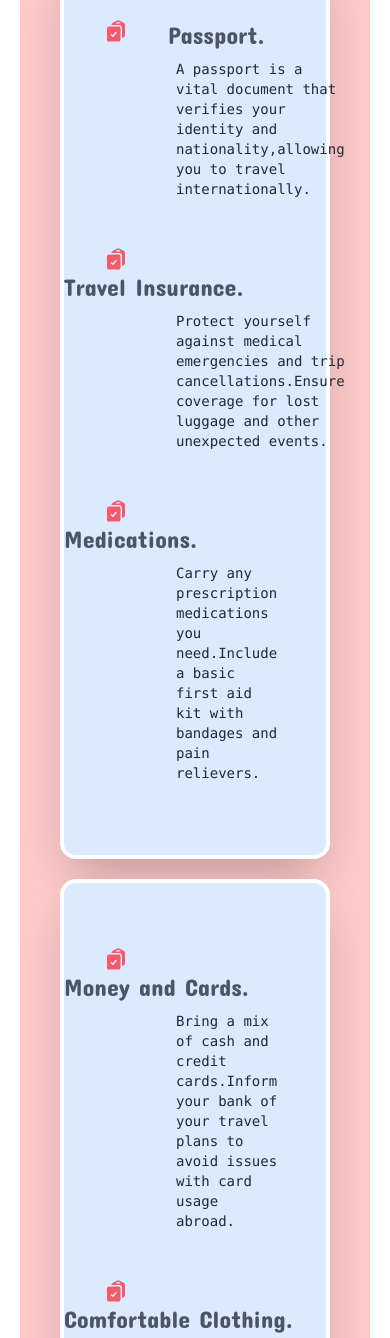
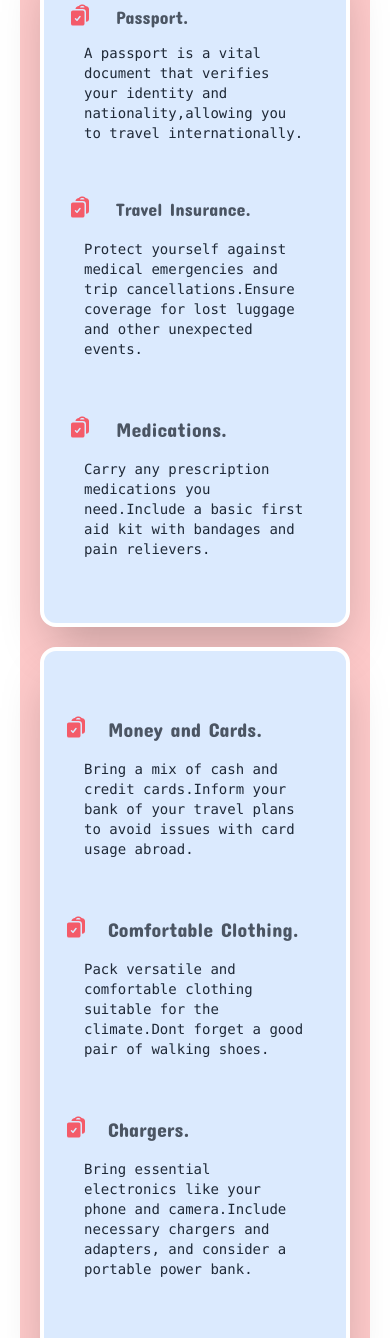
Before and after one commit to AMDHAAROON/Tourism-website, a website: page src/index.html in a window 390 px wide. Shown: the part 7200-8538 px from the top of the page. Drawn offline with Linux system fonts and the light colour scheme; a web font is replaced by a local one.

Commit message:
making TC section responsive

```diff
--- a/src/index.html
+++ b/src/index.html
@@ -12,8 +12,8 @@
         <meta name="viewport" content="width=device-width, initial-scale=1">
         <link rel="stylesheet" href="./style.css">
     </head>
-    <body class="p-5 md:p-8 text-gray-800">
-     <section class="bg-sblue2 rounded-2xl p-5 mb-10">
+    <body class="p-5 md:p-8 text-gray-800 dark">
+     <section class="bg-sblue2  rounded-2xl p-5 mb-10 " id="hero" >
         <div class="container mx-auto">
             <div class="flex">
                 <a href="index.html" class="text-4xl font-true pr-5 border-r border-sblue mr-5 pb-2">Tickit</a>
@@ -25,10 +25,10 @@
 
                 </button>
                 <ul class="lg:flex hidden ">
-                    <li class="pr-5"><a class="px-3 font-semibold py-2 border border-sblue2 cursor-pointer hover:border-sblue rounded-2xl">HOME</a></li>
-                    <li class="pr-5"><a class="px-3 font-semibold py-2 border border-sblue2 cursor-pointer hover:border-sblue rounded-2xl">ABOUT</a></li>
-                    <li class="pr-5"><a class="px-3 font-semibold py-2 border border-sblue2 cursor-pointer hover:border-sblue rounded-2xl">SERVICE</a></li>
-                    <li class="pr-5"><a class="px-3 font-semibold py-2 border border-sblue2 cursor-pointer hover:border-sblue rounded-2xl">PACKAGES</a></li>
+                    <li class="pr-5"><a class="px-3 font-semibold py-2 border border-sblue2 cursor-pointer hover:border-sblue rounded-2xl" href="#">HOME</a></li>
+                    <li class="pr-5"><a class="px-3 font-semibold py-2 border border-sblue2 cursor-pointer hover:border-sblue rounded-2xl" href="#">ABOUT</a></li>
+                    <li class="pr-5"><a class="px-3 font-semibold py-2 border border-sblue2 cursor-pointer hover:border-sblue rounded-2xl" href="#">SERVICE</a></li>
+                    <li class="pr-5"><a class="px-3 font-semibold py-2 border border-sblue2 cursor-pointer hover:border-sblue rounded-2xl" href="#">PACKAGES</a></li>
                 </ul>
                </div>
                 <a href="" class="text-medium bg-sred p-2 text-white rounded-2xl font-bold ml-auto flex my-auto">
@@ -73,7 +73,7 @@
         </div>
         </div>
      </section>
-     <section class="bg-gray-300 rounded-2xl p-5 mb-10">
+     <section class="bg-gray-300 rounded-2xl p-5 mb-10"id="services">
  <div class="container mx-auto ">
     <div class=" py-16 lg:py-25">
         <h2 class="text-center text-3xl lg:text-5xl font-marker text-white">
@@ -85,7 +85,7 @@
     </div>
     <div class="flex flex-wrap pb-16 lg:pb-28 justify-center">
 <div class="l:w-full lg:w-1/2 xl:w-1/3 py-5 lg:p-5">
-<div class="bg-swhite p-10 rounded-2xl shadow-lg">
+<div class="bg-swhite  p-10 rounded-2xl shadow-lg">
     <svg xmlns="http://www.w3.org/2000/svg" viewBox="0 0 24 24" class="h-16 w-16 mb-12  text-sblue" fill="currentColor" class="size-6">
         <path fill-rule="evenodd" d="M12 2.25a.75.75 0 0 1 .75.75v.756a49.106 49.106 0 0 1 9.152 1 .75.75 0 0 1-.152 1.485h-1.918l2.474 10.124a.75.75 0 0 1-.375.84A6.723 6.723 0 0 1 18.75 18a6.723 6.723 0 0 1-3.181-.795.75.75 0 0 1-.375-.84l2.474-10.124H12.75v13.28c1.293.076 2.534.343 3.697.776a.75.75 0 0 1-.262 1.453h-8.37a.75.75 0 0 1-.262-1.453c1.162-.433 2.404-.7 3.697-.775V6.24H6.332l2.474 10.124a.75.75 0 0 1-.375.84A6.723 6.723 0 0 1 5.25 18a6.723 6.723 0 0 1-3.181-.795.75.75 0 0 1-.375-.84L4.168 6.241H2.25a.75.75 0 0 1-.152-1.485 49.105 49.105 0 0 1 9.152-1V3a.75.75 0 0 1 .75-.75Zm4.878 13.543 1.872-7.662 1.872 7.662h-3.744Zm-9.756 0L5.25 8.131l-1.872 7.662h3.744Z" clip-rule="evenodd" />
       </svg>
@@ -125,7 +125,7 @@ We believe in transparent pricing with no hidden fees, ensuring you can plan you
     </div>
  </div>
     </section>
-    <section class="  rounded-2xl p-5 mb-10  ">
+    <section class="  rounded-2xl p-5 mb-10  " >
         <div class="container mx-auto p-0 lg:px-28  ">
 <div class="bg-cherry rounded-2xl p-10">
     <h2 class=" font-marker text-2xl text-white text text-center">
@@ -148,7 +148,7 @@ We believe in transparent pricing with no hidden fees, ensuring you can plan you
 </div>
         </div>
     </section>
-    <section class="bg-litemint rounded-2xl py-8 mb-10">
+    <section class="bg-litemint rounded-2xl py-8 mb-10"id="package">
         <div class="container mx-auto  ">
            <div class=" py-16 lg:py-25 ">
                <h2 class="text-center text-3xl lg:text-5xl font-marker text-white">
@@ -268,82 +268,82 @@ We believe in transparent pricing with no hidden fees, ensuring you can plan you
             </p>
            </div>
 
-            <div class=" grid grid-cols-1 lg:grid-cols-2 gap-5  px-10 mt-8 mb-16 ">
+            <div class=" grid grid-cols-1 lg:grid-cols-2 gap-5  px-5 lg:px-10 mt-8 mb-16 ">
 
-<div class="bg-blue-100 rounded-2xl border-4 border-white shadow-2xl  py-16">
+<div class="bg-blue-100 rounded-2xl border-4 border-white shadow-2xl py-12 lg:py-16">
 
     <div class="flex flex-wrap">
 
-        <svg xmlns="http://www.w3.org/2000/svg" viewBox="0 0 24 24" fill="currentColor" class="size-6 mx-10 text-sred">
+        <svg xmlns="http://www.w3.org/2000/svg" viewBox="0 0 24 24" fill="currentColor" class="size-6  mx-6 lg:mx-10 text-sred">
             <path fill-rule="evenodd" d="M7.502 6h7.128A3.375 3.375 0 0 1 18 9.375v9.375a3 3 0 0 0 3-3V6.108c0-1.505-1.125-2.811-2.664-2.94a48.972 48.972 0 0 0-.673-.05A3 3 0 0 0 15 1.5h-1.5a3 3 0 0 0-2.663 1.618c-.225.015-.45.032-.673.05C8.662 3.295 7.554 4.542 7.502 6ZM13.5 3A1.5 1.5 0 0 0 12 4.5h4.5A1.5 1.5 0 0 0 15 3h-1.5Z" clip-rule="evenodd" />
             <path fill-rule="evenodd" d="M3 9.375C3 8.339 3.84 7.5 4.875 7.5h9.75c1.036 0 1.875.84 1.875 1.875v11.25c0 1.035-.84 1.875-1.875 1.875h-9.75A1.875 1.875 0 0 1 3 20.625V9.375Zm9.586 4.594a.75.75 0 0 0-1.172-.938l-2.476 3.096-.908-.907a.75.75 0 0 0-1.06 1.06l1.5 1.5a.75.75 0 0 0 1.116-.062l3-3.75Z" clip-rule="evenodd" />
           </svg>
 
 
-    <span class="mr-7 text-2xl font-marker text-gray-600"> Passport.</span>
-    <span class="font-mono text-sm my-2 mx-28">A passport is a vital document that verifies your identity and nationality,allowing you to travel internationally.</span>
+    <span class=" md:mr-7  text-lg lg:text-2xl font-marker text-gray-600"> Passport.</span>
+    <span class="font-mono text-sm my-3 lg:my-2 mx-10 lg:mx-28">A passport is a vital document that verifies your identity and nationality,allowing you to travel internationally.</span>
 
 </div>
 <div class="flex flex-wrap pt-10">
 
-    <svg xmlns="http://www.w3.org/2000/svg" viewBox="0 0 24 24" fill="currentColor" class="size-6 mx-10 text-sred">
+    <svg xmlns="http://www.w3.org/2000/svg" viewBox="0 0 24 24" fill="currentColor" class="size-6 mx-6 lg:mx-10 text-sred">
         <path fill-rule="evenodd" d="M7.502 6h7.128A3.375 3.375 0 0 1 18 9.375v9.375a3 3 0 0 0 3-3V6.108c0-1.505-1.125-2.811-2.664-2.94a48.972 48.972 0 0 0-.673-.05A3 3 0 0 0 15 1.5h-1.5a3 3 0 0 0-2.663 1.618c-.225.015-.45.032-.673.05C8.662 3.295 7.554 4.542 7.502 6ZM13.5 3A1.5 1.5 0 0 0 12 4.5h4.5A1.5 1.5 0 0 0 15 3h-1.5Z" clip-rule="evenodd" />
         <path fill-rule="evenodd" d="M3 9.375C3 8.339 3.84 7.5 4.875 7.5h9.75c1.036 0 1.875.84 1.875 1.875v11.25c0 1.035-.84 1.875-1.875 1.875h-9.75A1.875 1.875 0 0 1 3 20.625V9.375Zm9.586 4.594a.75.75 0 0 0-1.172-.938l-2.476 3.096-.908-.907a.75.75 0 0 0-1.06 1.06l1.5 1.5a.75.75 0 0 0 1.116-.062l3-3.75Z" clip-rule="evenodd" />
       </svg>
 
 
-<span class="mr-7 text-2xl font-marker text-gray-600"> Travel Insurance.</span>
-<span class="font-mono text-sm my-2 mx-28">Protect yourself against medical emergencies and trip cancellations.Ensure coverage for lost luggage and other unexpected events.</span>
+<span class="mr-7 text-lg lg:text-2xl font-marker text-gray-600"> Travel Insurance.</span>
+<span class="font-mono text-sm my-4 lg:my-2 mx-10 lg:mx-28">Protect yourself against medical emergencies and trip cancellations.Ensure coverage for lost luggage and other unexpected events.</span>
 
 </div>
 <div class="flex flex-wrap pt-10">
 
-    <svg xmlns="http://www.w3.org/2000/svg" viewBox="0 0 24 24" fill="currentColor" class="size-6 mx-10 text-sred">
+    <svg xmlns="http://www.w3.org/2000/svg" viewBox="0 0 24 24" fill="currentColor" class="size-6 mx-6 lg:mx-10 text-sred">
         <path fill-rule="evenodd" d="M7.502 6h7.128A3.375 3.375 0 0 1 18 9.375v9.375a3 3 0 0 0 3-3V6.108c0-1.505-1.125-2.811-2.664-2.94a48.972 48.972 0 0 0-.673-.05A3 3 0 0 0 15 1.5h-1.5a3 3 0 0 0-2.663 1.618c-.225.015-.45.032-.673.05C8.662 3.295 7.554 4.542 7.502 6ZM13.5 3A1.5 1.5 0 0 0 12 4.5h4.5A1.5 1.5 0 0 0 15 3h-1.5Z" clip-rule="evenodd" />
         <path fill-rule="evenodd" d="M3 9.375C3 8.339 3.84 7.5 4.875 7.5h9.75c1.036 0 1.875.84 1.875 1.875v11.25c0 1.035-.84 1.875-1.875 1.875h-9.75A1.875 1.875 0 0 1 3 20.625V9.375Zm9.586 4.594a.75.75 0 0 0-1.172-.938l-2.476 3.096-.908-.907a.75.75 0 0 0-1.06 1.06l1.5 1.5a.75.75 0 0 0 1.116-.062l3-3.75Z" clip-rule="evenodd" />
       </svg>
 
 
-<span class="mr-7 text-2xl font-marker text-gray-600"> Medications.</span>
-<span class="font-mono text-sm my-2 mx-28">Carry any prescription medications you need.Include a basic first aid kit with bandages and pain relievers.</span>
+<span class="mr-7 text-xl lg:text-2xl font-marker text-gray-600"> Medications.</span>
+<span class="font-mono text-sm my-4 lg:my-2  mx-10 lg:mx-28 ">Carry any prescription medications you need.Include a basic first aid kit with bandages and pain relievers.</span>
 
 </div>
 </div>
 <div class="bg-blue-100 rounded-2xl border-4 border-white  shadow-2xl py-16">
     <div class="flex flex-wrap">
 
-        <svg xmlns="http://www.w3.org/2000/svg" viewBox="0 0 24 24" fill="currentColor" class="size-6 mx-10 text-sred">
+        <svg xmlns="http://www.w3.org/2000/svg" viewBox="0 0 24 24" fill="currentColor" class="size-6 mx-5 lg:mx-10 text-sred">
             <path fill-rule="evenodd" d="M7.502 6h7.128A3.375 3.375 0 0 1 18 9.375v9.375a3 3 0 0 0 3-3V6.108c0-1.505-1.125-2.811-2.664-2.94a48.972 48.972 0 0 0-.673-.05A3 3 0 0 0 15 1.5h-1.5a3 3 0 0 0-2.663 1.618c-.225.015-.45.032-.673.05C8.662 3.295 7.554 4.542 7.502 6ZM13.5 3A1.5 1.5 0 0 0 12 4.5h4.5A1.5 1.5 0 0 0 15 3h-1.5Z" clip-rule="evenodd" />
             <path fill-rule="evenodd" d="M3 9.375C3 8.339 3.84 7.5 4.875 7.5h9.75c1.036 0 1.875.84 1.875 1.875v11.25c0 1.035-.84 1.875-1.875 1.875h-9.75A1.875 1.875 0 0 1 3 20.625V9.375Zm9.586 4.594a.75.75 0 0 0-1.172-.938l-2.476 3.096-.908-.907a.75.75 0 0 0-1.06 1.06l1.5 1.5a.75.75 0 0 0 1.116-.062l3-3.75Z" clip-rule="evenodd" />
           </svg>
 
 
-    <span class="mr-7 text-2xl font-marker text-gray-600"> Money and Cards.</span>
-    <span class="font-mono text-sm my-2 mx-28">Bring a mix of cash and credit cards.Inform your bank of your travel plans to avoid issues with card usage abroad.</span>
+    <span class="mr-7 text-xl lg:text-2xl font-marker text-gray-600"> Money and Cards.</span>
+    <span class="font-mono text-sm my-4 lg:my-2 mx-10 lg:mx-28">Bring a mix of cash and credit cards.Inform your bank of your travel plans to avoid issues with card usage abroad.</span>
 
 </div>
 <div class="flex flex-wrap pt-10">
 
-    <svg xmlns="http://www.w3.org/2000/svg" viewBox="0 0 24 24" fill="currentColor" class="size-6 mx-10 text-sred">
+    <svg xmlns="http://www.w3.org/2000/svg" viewBox="0 0 24 24" fill="currentColor" class="size-6 mx-5 lg:mx-10 text-sred">
         <path fill-rule="evenodd" d="M7.502 6h7.128A3.375 3.375 0 0 1 18 9.375v9.375a3 3 0 0 0 3-3V6.108c0-1.505-1.125-2.811-2.664-2.94a48.972 48.972 0 0 0-.673-.05A3 3 0 0 0 15 1.5h-1.5a3 3 0 0 0-2.663 1.618c-.225.015-.45.032-.673.05C8.662 3.295 7.554 4.542 7.502 6ZM13.5 3A1.5 1.5 0 0 0 12 4.5h4.5A1.5 1.5 0 0 0 15 3h-1.5Z" clip-rule="evenodd" />
         <path fill-rule="evenodd" d="M3 9.375C3 8.339 3.84 7.5 4.875 7.5h9.75c1.036 0 1.875.84 1.875 1.875v11.25c0 1.035-.84 1.875-1.875 1.875h-9.75A1.875 1.875 0 0 1 3 20.625V9.375Zm9.586 4.594a.75.75 0 0 0-1.172-.938l-2.476 3.096-.908-.907a.75.75 0 0 0-1.06 1.06l1.5 1.5a.75.75 0 0 0 1.116-.062l3-3.75Z" clip-rule="evenodd" />
       </svg>
 
 
-<span class="mr-7 text-2xl font-marker text-gray-600"> Comfortable Clothing.</span>
-<span class="font-mono text-sm my-2 mx-28">Pack versatile and comfortable clothing suitable for the climate.Dont forget a good pair of walking shoes.</span>
+<span class="mr-7 text-xl lg:text-2xl font-marker text-gray-600"> Comfortable Clothing.</span>
+<span class="font-mono text-sm my-4 lg:my-2 mx-10 lg:mx-28">Pack versatile and comfortable clothing suitable for the climate.Dont forget a good pair of walking shoes.</span>
 
 </div>
 <div class="flex flex-wrap pt-10">
 
-    <svg xmlns="http://www.w3.org/2000/svg" viewBox="0 0 24 24" fill="currentColor" class="size-6 mx-10 text-sred">
+    <svg xmlns="http://www.w3.org/2000/svg" viewBox="0 0 24 24" fill="currentColor" class="size-6 mx-5 lg:mx-10 text-sred">
         <path fill-rule="evenodd" d="M7.502 6h7.128A3.375 3.375 0 0 1 18 9.375v9.375a3 3 0 0 0 3-3V6.108c0-1.505-1.125-2.811-2.664-2.94a48.972 48.972 0 0 0-.673-.05A3 3 0 0 0 15 1.5h-1.5a3 3 0 0 0-2.663 1.618c-.225.015-.45.032-.673.05C8.662 3.295 7.554 4.542 7.502 6ZM13.5 3A1.5 1.5 0 0 0 12 4.5h4.5A1.5 1.5 0 0 0 15 3h-1.5Z" clip-rule="evenodd" />
         <path fill-rule="evenodd" d="M3 9.375C3 8.339 3.84 7.5 4.875 7.5h9.75c1.036 0 1.875.84 1.875 1.875v11.25c0 1.035-.84 1.875-1.875 1.875h-9.75A1.875 1.875 0 0 1 3 20.625V9.375Zm9.586 4.594a.75.75 0 0 0-1.172-.938l-2.476 3.096-.908-.907a.75.75 0 0 0-1.06 1.06l1.5 1.5a.75.75 0 0 0 1.116-.062l3-3.75Z" clip-rule="evenodd" />
       </svg>
 
 
-<span class="mr-7 text-2xl font-marker text-gray-600"> Chargers.</span>
-<span class="font-mono text-sm my-2 mx-28">Bring essential electronics like your phone and camera.Include necessary chargers and adapters, and consider a portable power bank.</span>
+<span class="mr-7 text-xl lg:text-2xl font-marker text-gray-600"> Chargers.</span>
+<span class="font-mono text-sm my-4 lg:my-2 mx-10 lg:mx-28">Bring essential electronics like your phone and camera.Include necessary chargers and adapters, and consider a portable power bank.</span>
 
 </div>
 
@@ -354,5 +354,9 @@ We believe in transparent pricing with no hidden fees, ensuring you can plan you
            </div>
 
      </section>
+     <section class="bg-red-200 rounded-2xl py-8 mb-20">
+        <div class="container mx-auto  ">
+            </div>
+            </section>
     </body>
 </html>
--- a/src/input.css
+++ b/src/input.css
@@ -7,3 +7,6 @@
 @tailwind base;
 @tailwind components;
 @tailwind utilities;
+/* html{
+    scroll-behavior: smooth;
+} */
--- a/tailwind.config.js
+++ b/tailwind.config.js
@@ -1,8 +1,10 @@
 /** @type {import('tailwindcss').Config} */
 module.exports = {
   content: ["./src/*.html"],
+  darkMode:'class',
   theme: {
     extend: {
+
       fontFamily:{
         true:['Yuji Mai'],
         chalk:['Edu AU VIC WA NT Arrows'],
@@ -11,6 +13,7 @@ module.exports = {
         standardbold:['DM Serif Text'],
         marker:['Concert One'],
       },
+
       colors:{
         sorange:'#D08849',
         sblue:'#408CBF',
```
Also changed, not shown: src/style.css.
